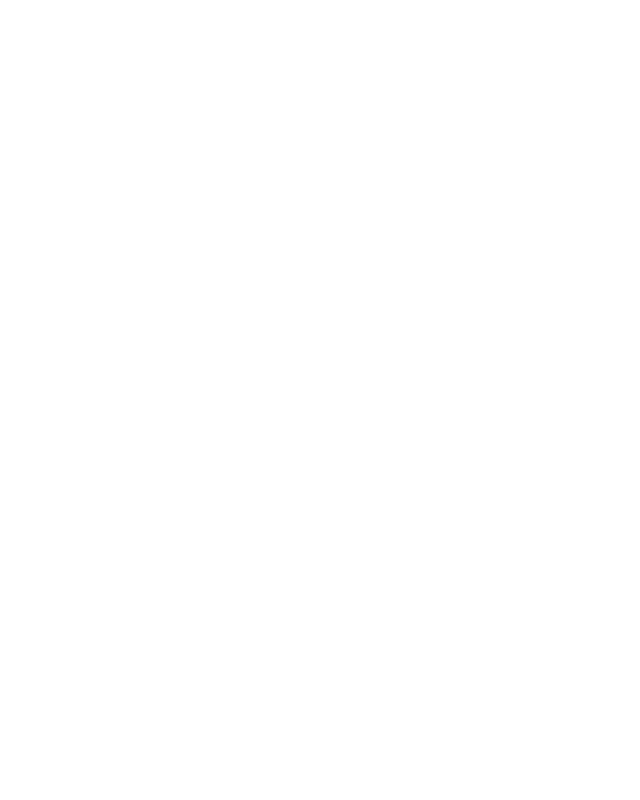
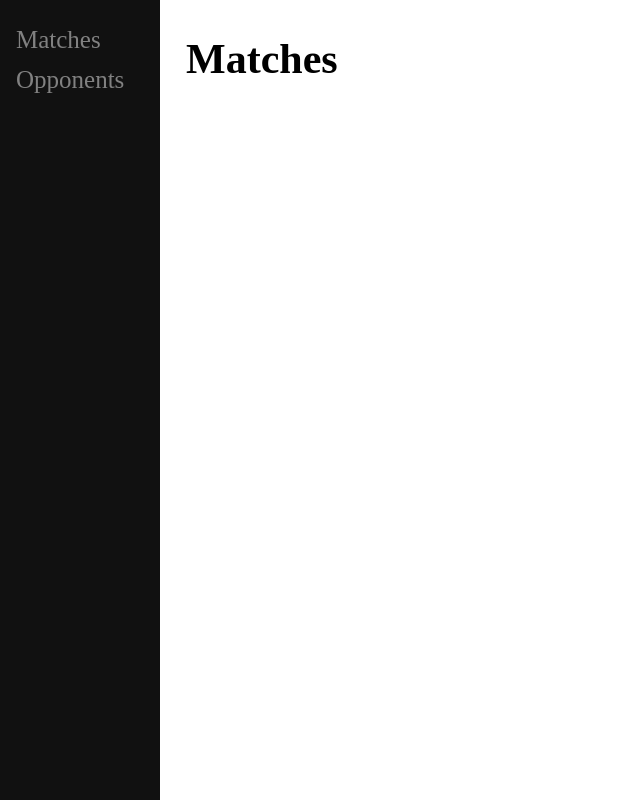
Before and after one commit to davidryee/JiuJitsuJournalFrontEnd, an Angular app: page /matches in a window 1280 px wide. Before the commit this address led to /. Shown: the whole page, without its empty margins (0-640 px from the left). Built offline with nearby package versions, Linux system fonts and the light colour scheme.

Commit message:
matches page added

```diff
--- a/src/app/app-routing.module.ts
+++ b/src/app/app-routing.module.ts
@@ -2,8 +2,10 @@
 import { Routes, RouterModule } from '@angular/router';
 import { OpponentsScreenComponent } from './opponents-screen/opponents-screen.component';
 import {HomeScreenComponent} from './home-screen/home-screen.component';
+import { MatchesScreenComponent } from './matches-screen/matches-screen.component';
 const routes: Routes = [
   {path: 'opponents', component: OpponentsScreenComponent},
+  {path: 'matches', component: MatchesScreenComponent},
   {path: '', component: HomeScreenComponent}
 ];
 @NgModule({
--- a/src/app/app.module.ts
+++ b/src/app/app.module.ts
@@ -6,13 +6,15 @@
 import { AppRoutingModule } from './app-routing.module';
 import { HomeScreenComponent } from './home-screen/home-screen.component';
 import { SideNavComponent } from './side-nav/side-nav.component';
+import { MatchesScreenComponent } from './matches-screen/matches-screen.component';
 
 @NgModule({
   declarations: [
     AppComponent,
     OpponentsScreenComponent,
     HomeScreenComponent,
-    SideNavComponent
+    SideNavComponent,
+    MatchesScreenComponent
   ],
   imports: [
     BrowserModule,
--- /dev/null
+++ b/src/app/matches-screen/matches-screen.component.html
@@ -0,0 +1,6 @@
+<body>
+    <app-side-nav></app-side-nav>
+    <div class="main">
+        <h2>Matches</h2>
+    </div>
+</body>>
--- /dev/null
+++ b/src/app/matches-screen/matches-screen.component.ts
@@ -0,0 +1,15 @@
+import { Component, OnInit } from '@angular/core';
+
+@Component({
+  selector: 'app-matches-screen',
+  templateUrl: './matches-screen.component.html',
+  styleUrls: ['./matches-screen.component.css']
+})
+export class MatchesScreenComponent implements OnInit {
+
+  constructor() { }
+
+  ngOnInit(): void {
+  }
+
+}
--- a/src/app/side-nav/side-nav.component.html
+++ b/src/app/side-nav/side-nav.component.html
@@ -1,4 +1,4 @@
 <div class="sidenav">
-    <a href="#matches">Matches</a>
+    <a href="/matches">Matches</a>
     <a href="/opponents">Opponents</a>
 </div>
```
Also changed, not shown: src/app/matches-screen/matches-screen.component.css (added), 1 other file (tests, documents, lock files or other folders).
